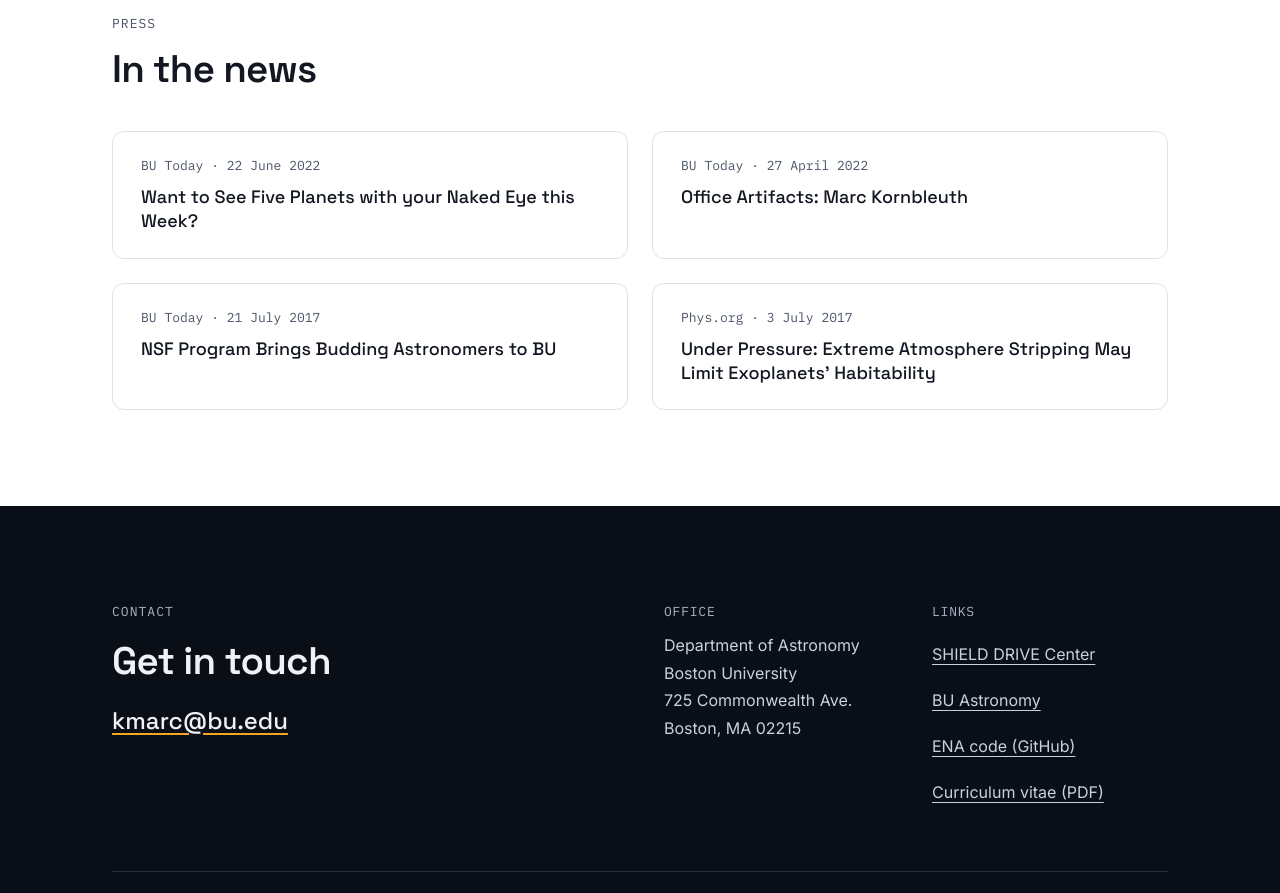
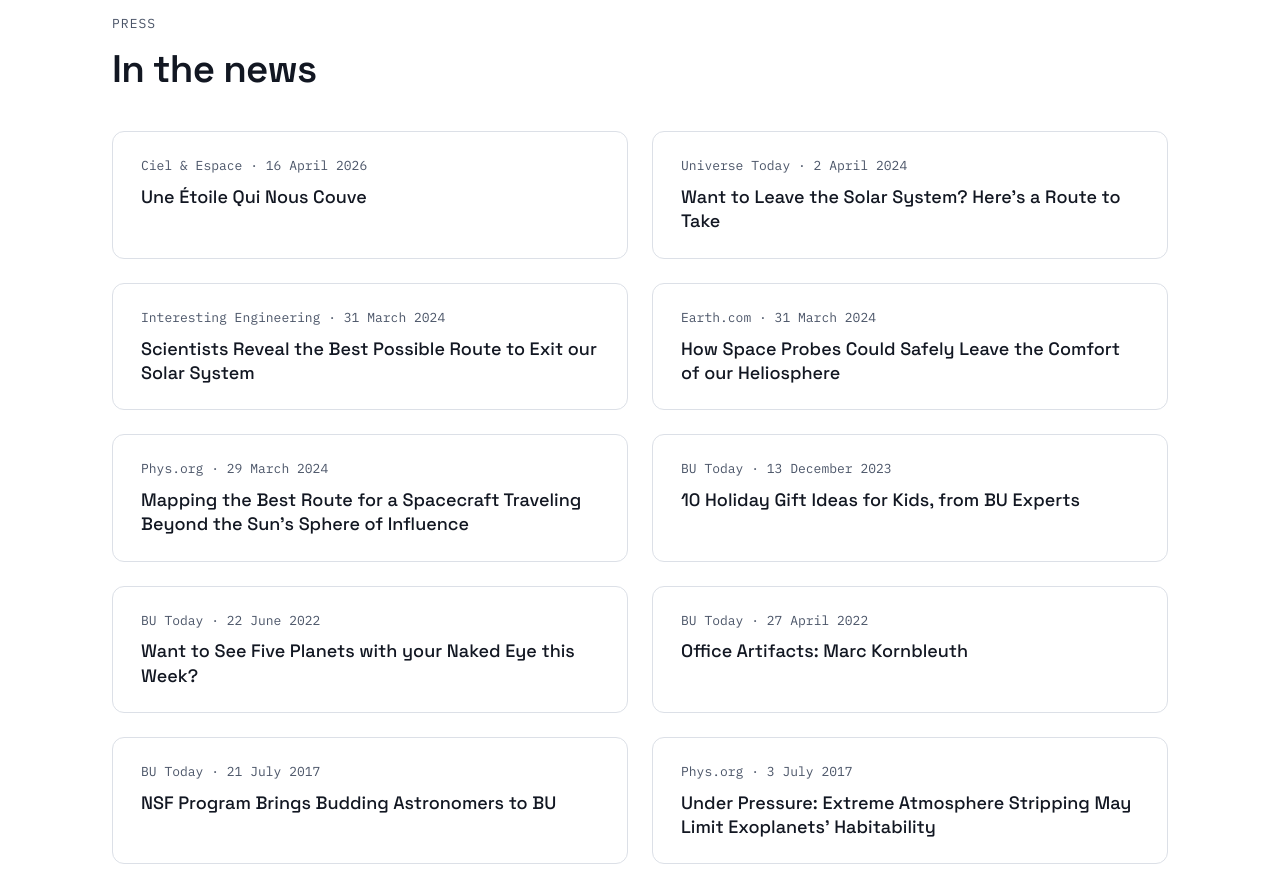
Before and after one commit to mkornbleuth/mkornbleuth.github.io, a plain HTML site: page index.html in a window 1280 px wide. Shown: the part 5220-6113 px from the top of the page. Drawn offline with Linux system fonts and the light colour scheme.

Commit message:
Uploaded CV edits

```diff
--- a/index.html
+++ b/index.html
@@ -31,7 +31,7 @@ a:hover{text-decoration-thickness:2px}
 <a href="#publications" style="text-decoration: none; color: #C9D1E0; display: inline-flex; align-items: center; min-height: 44px">Publications</a>
 <a href="#press" style="text-decoration: none; color: #C9D1E0; display: inline-flex; align-items: center; min-height: 44px">Press</a>
 <a href="#contact" style="text-decoration: none; color: #C9D1E0; display: inline-flex; align-items: center; min-height: 44px">Contact</a>
-<a href="https://blogs.bu.edu/kmarc/files/2024/01/KornbleuthCV_Full.pdf" style="text-decoration: none; color: #EEF1F6; border: 1px solid #3A465C; border-radius: 999px; padding: 0 18px; display: inline-flex; align-items: center; min-height: 44px; font-weight: 500">CV</a>
+<a href="KornbleuthCV_Full.pdf" style="text-decoration: none; color: #EEF1F6; border: 1px solid #3A465C; border-radius: 999px; padding: 0 18px; display: inline-flex; align-items: center; min-height: 44px; font-weight: 500">CV</a>
 </div>
 </nav>
 
@@ -132,7 +132,7 @@ a:hover{text-decoration-thickness:2px}
 <article style="border: 1px solid #DCE0E7; border-radius: 12px; padding: 28px; display: flex; flex-direction: column; gap: 10px; background: #FFFFFF">
 <span style="font-family: 'IBM Plex Mono', Menlo, monospace; font-size: 0.8125rem; color: #4B5568">02</span>
 <h3 style="margin: 0; font-family: 'Space Grotesk', Arial, sans-serif; font-weight: 600; font-size: 1.25rem; letter-spacing: -0.01em">Energetic neutral atoms as a probe</h3>
-<p style="margin: 0; color: #333B4B; text-wrap: pretty">ENA maps from <a href="https://science.nasa.gov/mission/ibex/">IBEX</a> let us see the heliosphere from afar. I simulate ENA maps from heliosphere models and compare them with the observations. My <a href="https://github.com/SHIELD-DRIVE/ENACode">ENA code is on GitHub</a>.</p>
+<p style="margin: 0; color: #333B4B; text-wrap: pretty">ENA maps from <a href="https://www.nasa.gov/mission_pages/ibex/index.html">IBEX</a> let us see the heliosphere from afar. I simulate ENA maps from heliosphere models and compare them with the observations. My <a href="https://github.com/SHIELD-DRIVE/ENACode">ENA code is on GitHub</a>.</p>
 </article>
 <article style="border: 1px solid #DCE0E7; border-radius: 12px; padding: 28px; display: flex; flex-direction: column; gap: 10px; background: #FFFFFF">
 <span style="font-family: 'IBM Plex Mono', Menlo, monospace; font-size: 0.8125rem; color: #4B5568">03</span>
@@ -175,7 +175,7 @@ a:hover{text-decoration-thickness:2px}
 <p style="margin: 0; font-family: 'IBM Plex Mono', Menlo, monospace; font-size: 0.8125rem; letter-spacing: 0.08em; text-transform: uppercase; color: #4B5568">Publications</p>
 <h2 style="margin: 0; font-family: 'Space Grotesk', Arial, sans-serif; font-weight: 600; font-size: clamp(1.75rem, 3vw, 2.5rem); line-height: 1.15; letter-spacing: -0.02em">First-author papers</h2>
 </div>
-<a href="https://blogs.bu.edu/kmarc/files/2024/01/KornbleuthCV_Full.pdf" style="font-weight: 500; display: inline-flex; align-items: center; min-height: 44px">Full list in my CV</a>
+<a href="KornbleuthCV_Full.pdf" style="font-weight: 500; display: inline-flex; align-items: center; min-height: 44px">Full list in my CV</a>
 </div>
 
 <ol style="list-style: none; margin: 0; padding: 0; display: flex; flex-direction: column; border-top: 1px solid #C9CFD9">
@@ -247,6 +247,30 @@ a:hover{text-decoration-thickness:2px}
 <h2 style="margin: 0; font-family: 'Space Grotesk', Arial, sans-serif; font-weight: 600; font-size: clamp(1.75rem, 3vw, 2.5rem); line-height: 1.15; letter-spacing: -0.02em">In the news</h2>
 </div>
 <div style="display: grid; grid-template-columns: repeat(auto-fit, minmax(min(440px, 100%), 1fr)); gap: 24px">
+<a href="https://www.cieletespace.fr/article/une-etoile-qui-nous-couve" style="text-decoration: none; border: 1px solid #DCE0E7; border-radius: 12px; padding: 24px 28px; display: flex; flex-direction: column; gap: 8px">
+<span style="font-family: 'IBM Plex Mono', Menlo, monospace; font-size: 0.8125rem; color: #4B5568">Ciel &amp; Espace · 16 April 2026</span>
+<span style="font-family: 'Space Grotesk', Arial, sans-serif; font-weight: 500; font-size: 1.125rem; line-height: 1.35">Une Étoile Qui Nous Couve</span>
+</a>
+<a href="https://www.universetoday.com/166453/want-to-leave-the-solar-system-heres-a-route-to-take/" style="text-decoration: none; border: 1px solid #DCE0E7; border-radius: 12px; padding: 24px 28px; display: flex; flex-direction: column; gap: 8px">
+<span style="font-family: 'IBM Plex Mono', Menlo, monospace; font-size: 0.8125rem; color: #4B5568">Universe Today · 2 April 2024</span>
+<span style="font-family: 'Space Grotesk', Arial, sans-serif; font-weight: 500; font-size: 1.125rem; line-height: 1.35">Want to Leave the Solar System? Here's a Route to Take</span>
+</a>
+<a href="https://interestingengineering.com/innovation/scientists-reveal-the-best-possible-route-to-exit-our-solar-system" style="text-decoration: none; border: 1px solid #DCE0E7; border-radius: 12px; padding: 24px 28px; display: flex; flex-direction: column; gap: 8px">
+<span style="font-family: 'IBM Plex Mono', Menlo, monospace; font-size: 0.8125rem; color: #4B5568">Interesting Engineering · 31 March 2024</span>
+<span style="font-family: 'Space Grotesk', Arial, sans-serif; font-weight: 500; font-size: 1.125rem; line-height: 1.35">Scientists Reveal the Best Possible Route to Exit our Solar System</span>
+</a>
+<a href="https://www.earth.com/news/heliosphere-best-path-space-probes-beyond-solar-system/" style="text-decoration: none; border: 1px solid #DCE0E7; border-radius: 12px; padding: 24px 28px; display: flex; flex-direction: column; gap: 8px">
+<span style="font-family: 'IBM Plex Mono', Menlo, monospace; font-size: 0.8125rem; color: #4B5568">Earth.com · 31 March 2024</span>
+<span style="font-family: 'Space Grotesk', Arial, sans-serif; font-weight: 500; font-size: 1.125rem; line-height: 1.35">How Space Probes Could Safely Leave the Comfort of our Heliosphere</span>
+</a>
+<a href="https://phys.org/news/2024-03-route-spacecraft-sun-sphere.html" style="text-decoration: none; border: 1px solid #DCE0E7; border-radius: 12px; padding: 24px 28px; display: flex; flex-direction: column; gap: 8px">
+<span style="font-family: 'IBM Plex Mono', Menlo, monospace; font-size: 0.8125rem; color: #4B5568">Phys.org · 29 March 2024</span>
+<span style="font-family: 'Space Grotesk', Arial, sans-serif; font-weight: 500; font-size: 1.125rem; line-height: 1.35">Mapping the Best Route for a Spacecraft Traveling Beyond the Sun's Sphere of Influence</span>
+</a>
+<a href="https://www.bu.edu/articles/2023/10-holiday-gift-ideas-for-kids-from-bu-experts/" style="text-decoration: none; border: 1px solid #DCE0E7; border-radius: 12px; padding: 24px 28px; display: flex; flex-direction: column; gap: 8px">
+<span style="font-family: 'IBM Plex Mono', Menlo, monospace; font-size: 0.8125rem; color: #4B5568">BU Today · 13 December 2023</span>
+<span style="font-family: 'Space Grotesk', Arial, sans-serif; font-weight: 500; font-size: 1.125rem; line-height: 1.35">10 Holiday Gift Ideas for Kids, from BU Experts</span>
+</a>
 <a href="https://www.bu.edu/articles/2022/see-five-planets-with-your-naked-eye-this-week/" style="text-decoration: none; border: 1px solid #DCE0E7; border-radius: 12px; padding: 24px 28px; display: flex; flex-direction: column; gap: 8px">
 <span style="font-family: 'IBM Plex Mono', Menlo, monospace; font-size: 0.8125rem; color: #4B5568">BU Today · 22 June 2022</span>
 <span style="font-family: 'Space Grotesk', Arial, sans-serif; font-weight: 500; font-size: 1.125rem; line-height: 1.35">Want to See Five Planets with your Naked Eye this Week?</span>
@@ -289,7 +313,7 @@ a:hover{text-decoration-thickness:2px}
 <a href="http://sites.bu.edu/shield-drive/" style="display: inline-flex; align-items: center; min-height: 44px">SHIELD DRIVE Center</a>
 <a href="http://www.bu.edu/astronomy/" style="display: inline-flex; align-items: center; min-height: 44px">BU Astronomy</a>
 <a href="https://github.com/SHIELD-DRIVE/ENACode" style="display: inline-flex; align-items: center; min-height: 44px">ENA code (GitHub)</a>
-<a href="https://blogs.bu.edu/kmarc/files/2024/01/KornbleuthCV_Full.pdf" style="display: inline-flex; align-items: center; min-height: 44px">Curriculum vitae (PDF)</a>
+<a href="KornbleuthCV_Full.pdf" style="display: inline-flex; align-items: center; min-height: 44px">Curriculum vitae (PDF)</a>
 </div>
 </div>
 </div>
```
Also changed, not shown: 1 other file.
